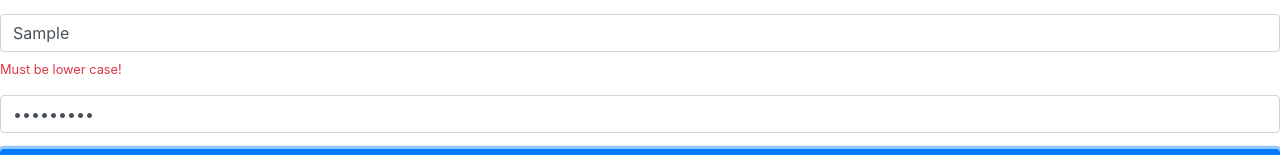
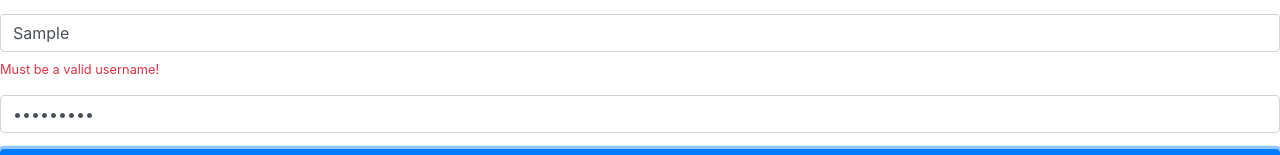
Before and after one commit to maporcho/alurapic, an Angular app: page /signup in a window 1280 px wide. Both pictures are taken after typing "name@example.com", "Sample", "Sample", "Sample123" into the empty fields and a click on the button "Register". Shown: the part 207-362 px from the top of the page. Built offline with nearby package versions, Linux system fonts and the light colour scheme.

Commit message:
Criando o próprio validador

```diff
--- a/src/app/home/signup/signup.component.html
+++ b/src/app/home/signup/signup.component.html
@@ -57,8 +57,8 @@
       *ngIf="signupForm.get('userName').errors?.maxlength"
     ></ap-vmessage>
     <ap-vmessage
-      text="Must be lower case!"
-      *ngIf="signupForm.get('userName').errors?.pattern"
+      text="Must be a valid username!"
+      *ngIf="signupForm.get('userName').errors?.lowerCase"
     ></ap-vmessage>
   </div>
 
--- a/src/app/home/signup/signup.component.ts
+++ b/src/app/home/signup/signup.component.ts
@@ -1,5 +1,6 @@
 import { Component, OnInit } from '@angular/core';
 import { FormGroup, FormBuilder, Validators } from '@angular/forms';
+import { lowerCaseValidator } from 'src/app/shared/validators/lower-case.validator';
 
 @Component({
   templateUrl: './signup.component.html',
@@ -22,7 +23,7 @@
         '',
         [
           Validators.required,
-          Validators.pattern(/^[a-z0-9_\-]+$/),
+          lowerCaseValidator,
           Validators.minLength(2),
           Validators.maxLength(30),
         ],
--- /dev/null
+++ b/src/app/shared/validators/lower-case.validator.ts
@@ -0,0 +1,9 @@
+import { AbstractControl } from '@angular/forms';
+
+export function lowerCaseValidator(control: AbstractControl) {
+  if (control.value.trim() && !/^[a-z][a-z0-9_\-]+$/.test(control.value)) {
+    return { lowerCase: true };
+  }
+
+  return null;
+}
```
